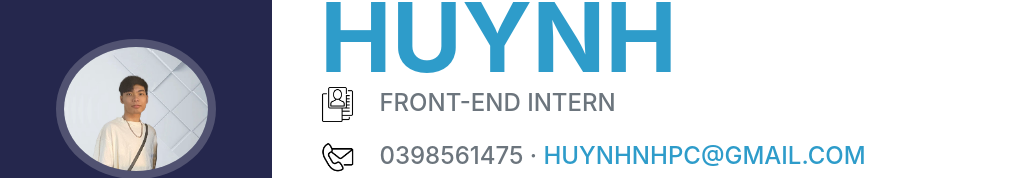
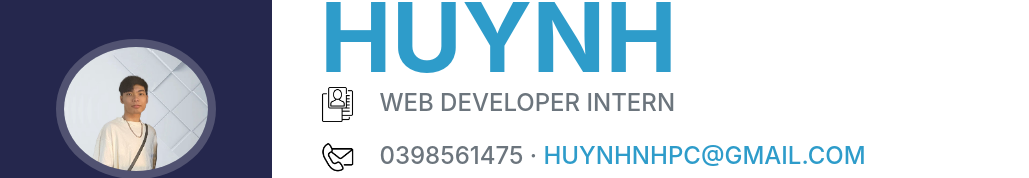
Before and after one commit to nhhuynhpc/cv-intern-web-develope, a plain HTML site: page index.html in a window 1280 px wide. Shown: the part 187-365 px from the top of the page, without its empty margins (0-1029 px from the left). Drawn offline with nearby package versions, Linux system fonts and the light colour scheme; a web font is replaced by a local one.

Commit message:
commit change title

```diff
--- a/index.html
+++ b/index.html
@@ -44,7 +44,7 @@
                     </h1>
                     <div class="subheading mb-3">
                         <p><img src="./assets/icon/personal-information.png" alt="">
-                            front-end Intern
+                            Web Developer Intern
                         </p>
                         <p><img src="./assets/icon/contact-mail.png" alt="">
                             0398561475 ·
```
